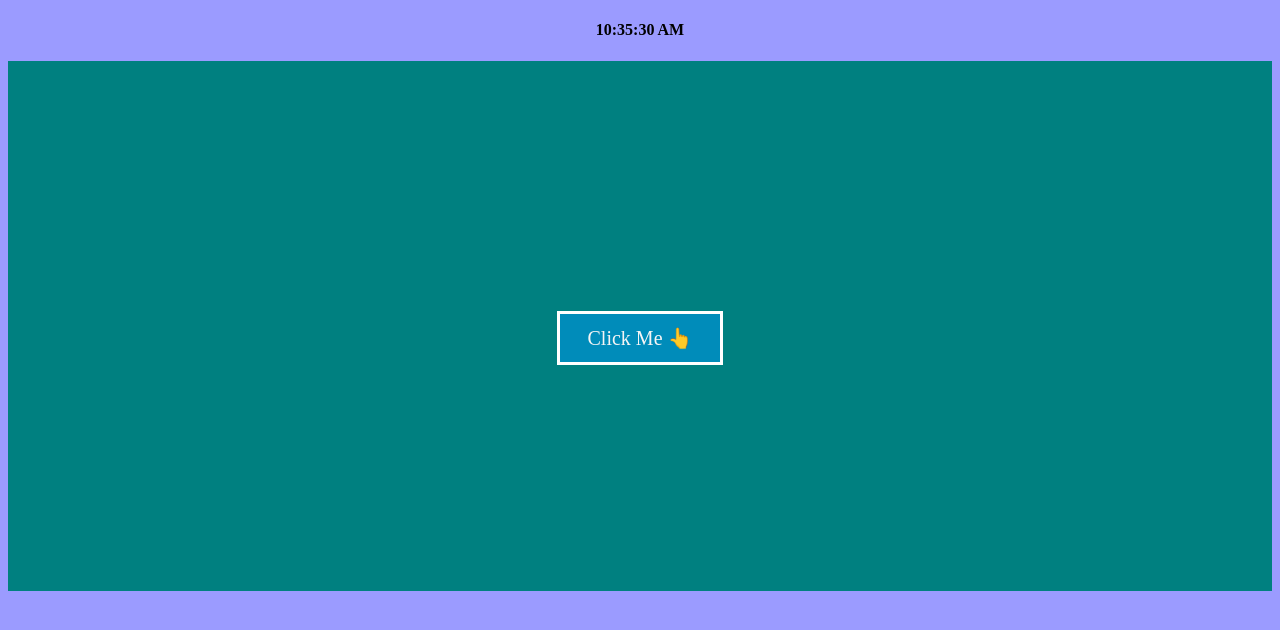
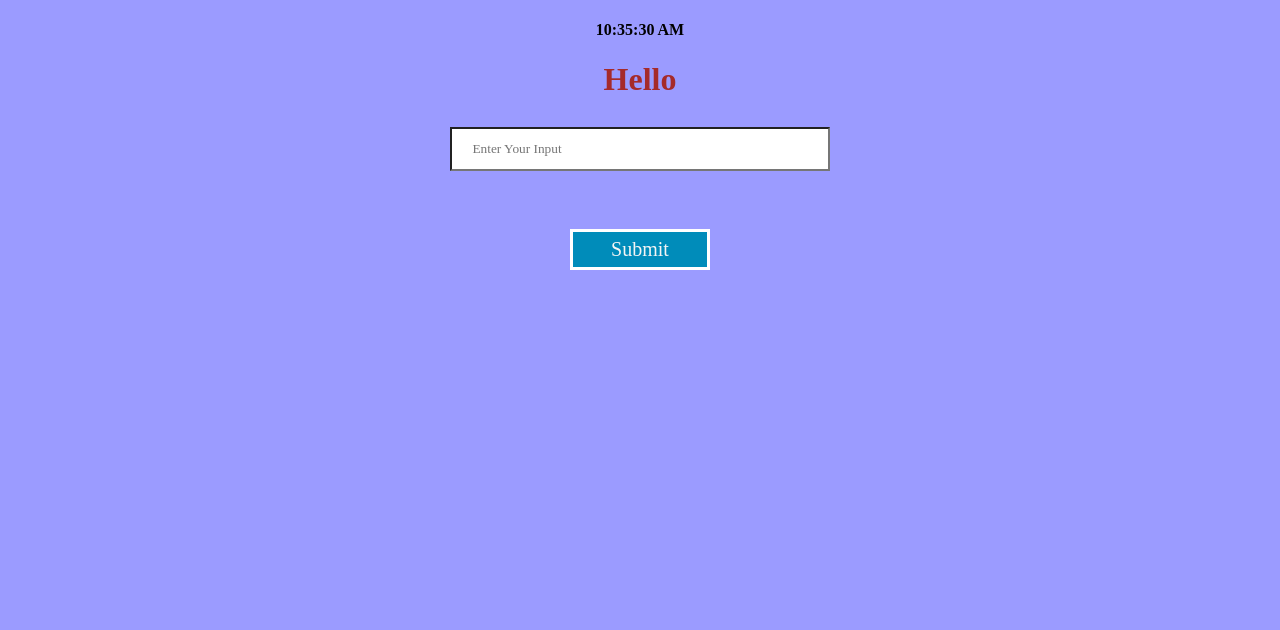
Before and after one commit to bikashsaud/my-app, a React (Create React App) app: page / in a window 1280 px wide. Shown: the top 630 px of the page. Built offline with nearby package versions, Linux system fonts and the light colour scheme; a web font is replaced by a local one.

Commit message:
add text and show entered text to heading by using two tate one for store and another for onclick submit ...

```diff
--- a/src/App.jsx
+++ b/src/App.jsx
@@ -1,5 +1,6 @@
 import React, {useState} from 'react';
-import SimpleHook from './hooks/SimpleHook'
+// import SimpleHook from './hooks/SimpleHook'
+import SimpleForm from './Form/Form';
 
 const App = () =>{
     let ftime = new Date().toLocaleTimeString();
@@ -9,13 +10,13 @@ const App = () =>{
         CurrTime(new Date().toLocaleTimeString())
     }
     setInterval(UpdateTime, 1)
-    return (<>
-        <h4 style = {
-            {textAlign:"center"}
-        }>{newtime}</h4>
 
-    <SimpleHook />
-    </>);
+    return (
+            <>
+                <h4 style = {{textAlign:"center"}}>{newtime}</h4>
+                <SimpleForm />
+            </>
+        );
 }
 
 export default App;
--- a/src/hooks/SimpleHook.css
+++ b/src/Form/Form.css
@@ -4,7 +4,7 @@
 
 }
 
-.main_hook{
+.main_form{
     /* margin: 250px 0 0; */
     color: brown;
     text-align: center;
@@ -17,12 +17,22 @@ h3{
 }
 
 button {background-color: #008CBA;
-    margin-top: 250px;
+    margin-top: 50px;
     border: 3px solid #ffffff;
-    padding: 12px 28px;
+    padding: 6px 38px;
     cursor:pointer;
     font-size: 20px;
     color: whitesmoke;
+}
 
+input[type=text] {
+    width: 30%;
+    padding: 12px 20px;
+    background-color: rgb(255, 255, 255);
+    margin: 8px 0;
+    box-sizing: border-box;
+  }
 
-}
+  span{
+      text-transform: uppercase;
+  }
--- /dev/null
+++ b/src/Form/Form.jsx
@@ -0,0 +1,32 @@
+import React, {useState} from 'react';
+
+
+import "./Form.css";
+
+
+
+const SimpleForm = ()=>{
+    // let newText;
+    const [newText, SetText] = useState();
+    const [newNameText, setNameText] = useState();
+
+    const InputEventHandle = (val) => {
+        SetText(`${val.target.value}`);
+    }
+    const OnSubmit = () => {
+        setNameText(newText)
+    }
+
+    return (
+        <div className='main_form'>
+            <h1>Hello <span>{newNameText} </span> </h1>
+            <input type="text" placeholder="Enter Your Input" defaultValue="" onChange={InputEventHandle} value={newText}/> <br />
+            {/* newText ma value store hunxa jo onchange event le garda janxa  */}
+            <button onClick={OnSubmit}>Submit</button>
+            {/* jaba onclick hunxa hamle onsubmt function se garxau and newtext ma bhako data lae newNameText ma rakhi dinxua and  tyo lae hami hello paxi dekhauxau  */}
+        </div>
+    )
+}
+
+
+export default SimpleForm;
```
Lines whose indentation alone changed are shown as unchanged.
